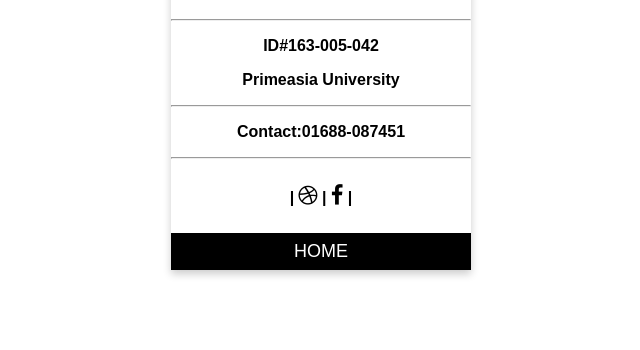
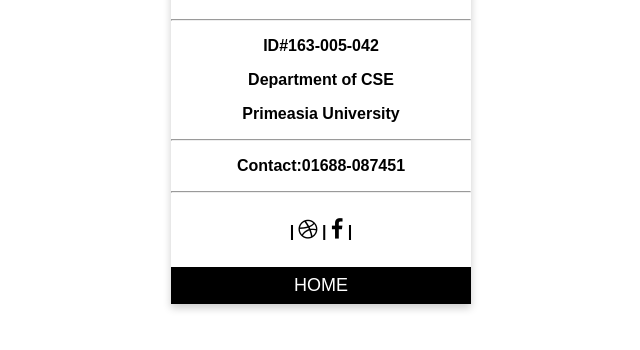
Before and after one commit to forhad96rion/Developer-profile, a plain HTML site: page index.html in a window 1280 px wide. Shown: the part 146-496 px from the top of the page, without its empty margins (319-959 px from the left). Drawn offline with Linux system fonts and the light colour scheme.

Commit message:
Update index.html

```diff
--- a/index.html
+++ b/index.html
@@ -52,6 +52,9 @@ button:hover, a:hover {
   <hr>
 
   <p><b>ID#163-005-042</p>
+
+  <p>Department of CSE</p>
+
   <p>Primeasia University</p>
   <hr>
   <p>Contact:01688-087451</p>
```
